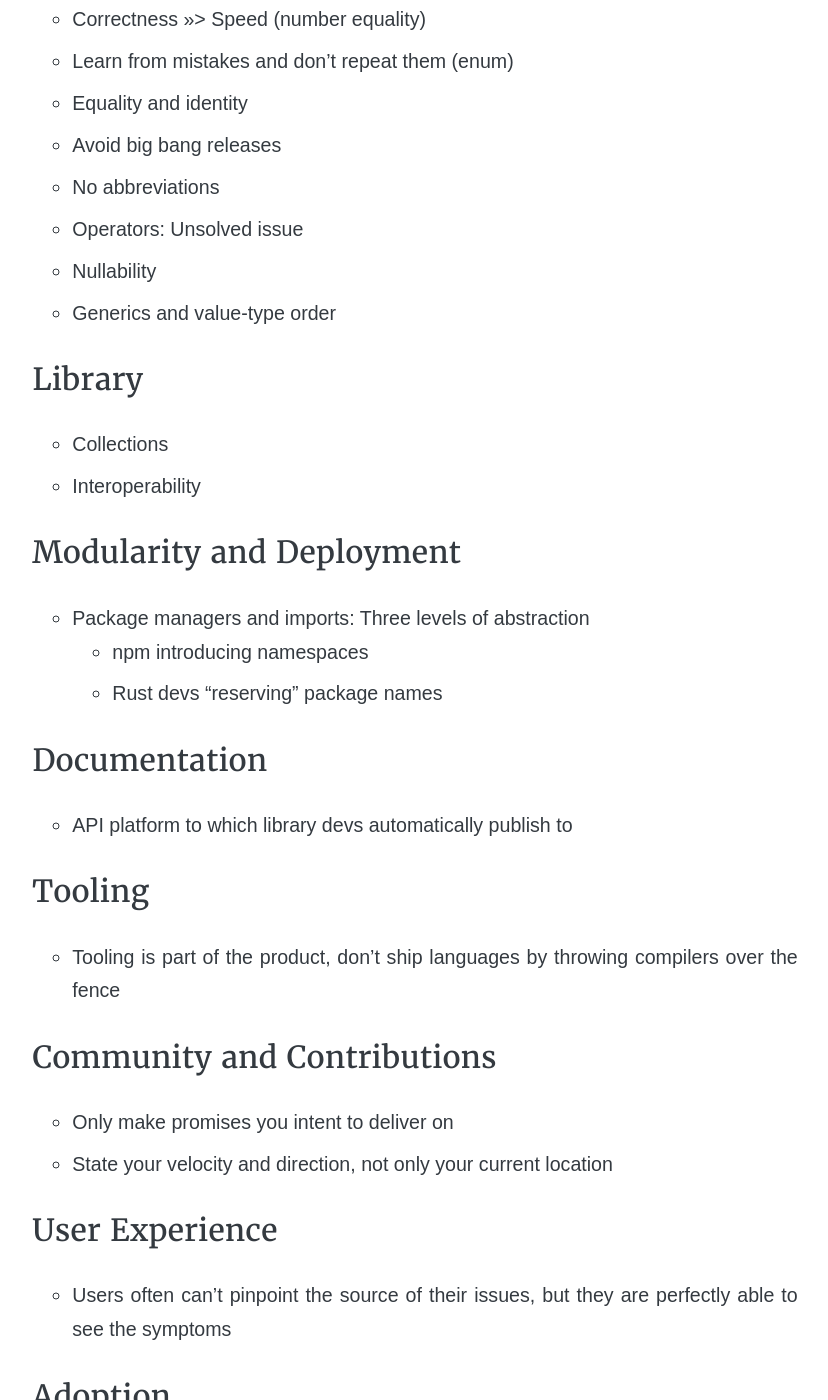
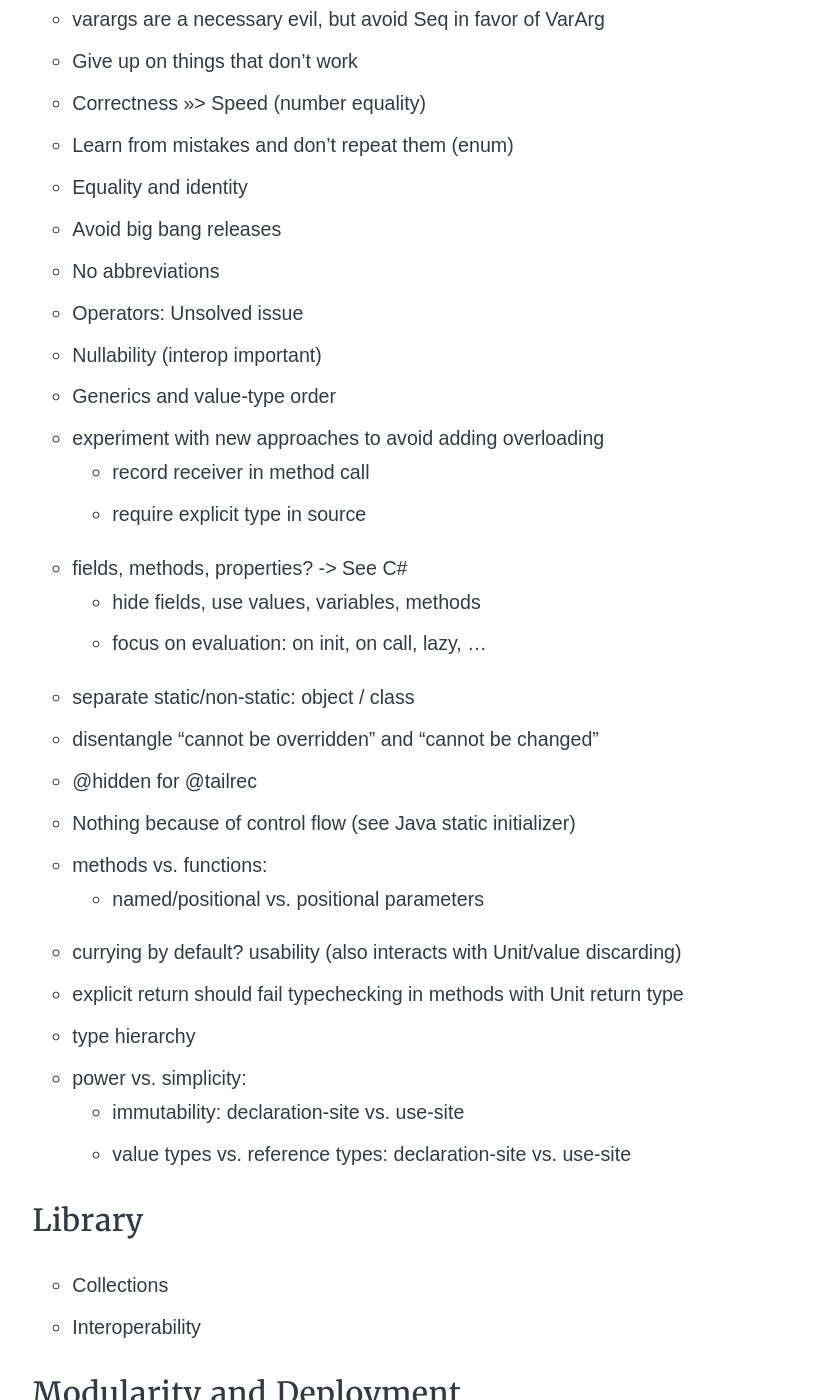
Before and after one commit to soc/soc.me, a Jekyll site: the page built from _blog/language-design/lessons-from-trying-to-fix-a-language-and-failing.md, in a window 1280 px wide and 1400 px high, scrolled down 529 px. Shown: the whole window, without its empty margins (225-1053 px from the left). Built offline with Jekyll 4.4.1, drawn with Linux system fonts in a browser that asks for light colours; some web fonts are replaced; some of the changed text lies outside the part shown.

Commit message:
XDG Intro and language design lessons

```diff
--- a/_blog/language-design/lessons-from-trying-to-fix-a-language-and-failing.md
+++ b/_blog/language-design/lessons-from-trying-to-fix-a-language-and-failing.md
@@ -7,6 +7,8 @@ date:   2017-12-30 12:00:00 +0200
 - Deprecate early
 - Cut down new features to the bare minimum
   - enum, @showInfix
+- Don't try to be smart: foo(a = b) – method arg or variable assignment?
+- varargs are a necessary evil, but avoid Seq in favor of VarArg
 - Give up on things that don't work
 - Correctness >>> Speed (number equality)
 - Learn from mistakes and don't repeat them (enum)
@@ -14,8 +16,26 @@ date:   2017-12-30 12:00:00 +0200
 - Avoid big bang releases
 - No abbreviations
 - Operators: Unsolved issue
-- Nullability
+- Nullability (interop important)
 - Generics and value-type order
+- experiment with new approaches to avoid adding overloading
+  - record receiver in method call
+  - require explicit type in source
+- fields, methods, properties? -> See C#
+  - hide fields, use values, variables, methods
+  - focus on evaluation: on init, on call, lazy, ...
+- separate static/non-static: object / class
+- disentangle "cannot be overridden" and "cannot be changed"
+- @hidden for @tailrec
+- Nothing because of control flow (see Java static initializer)
+- methods vs. functions:
+  - named/positional vs. positional parameters
+- currying by default? usability (also interacts with Unit/value discarding)
+- explicit return should fail typechecking in methods with Unit return type
+- type hierarchy
+- power vs. simplicity:
+  - immutability: declaration-site vs. use-site
+  - value types vs. reference types: declaration-site vs. use-site
 
 ## Library
 - Collections
```
Also changed, not shown: _blog/linux/self-defense-against-dotfiles.md (+16 -1 lines).
